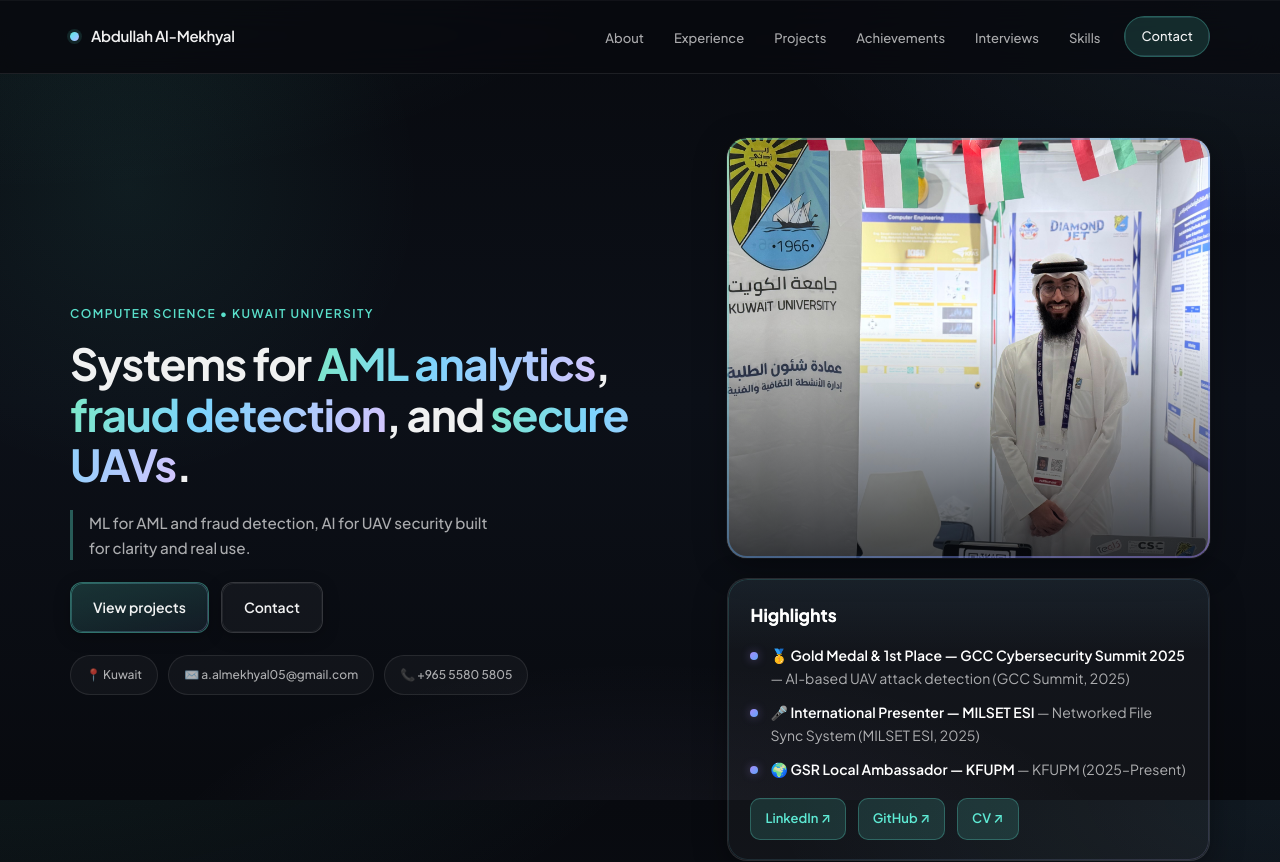
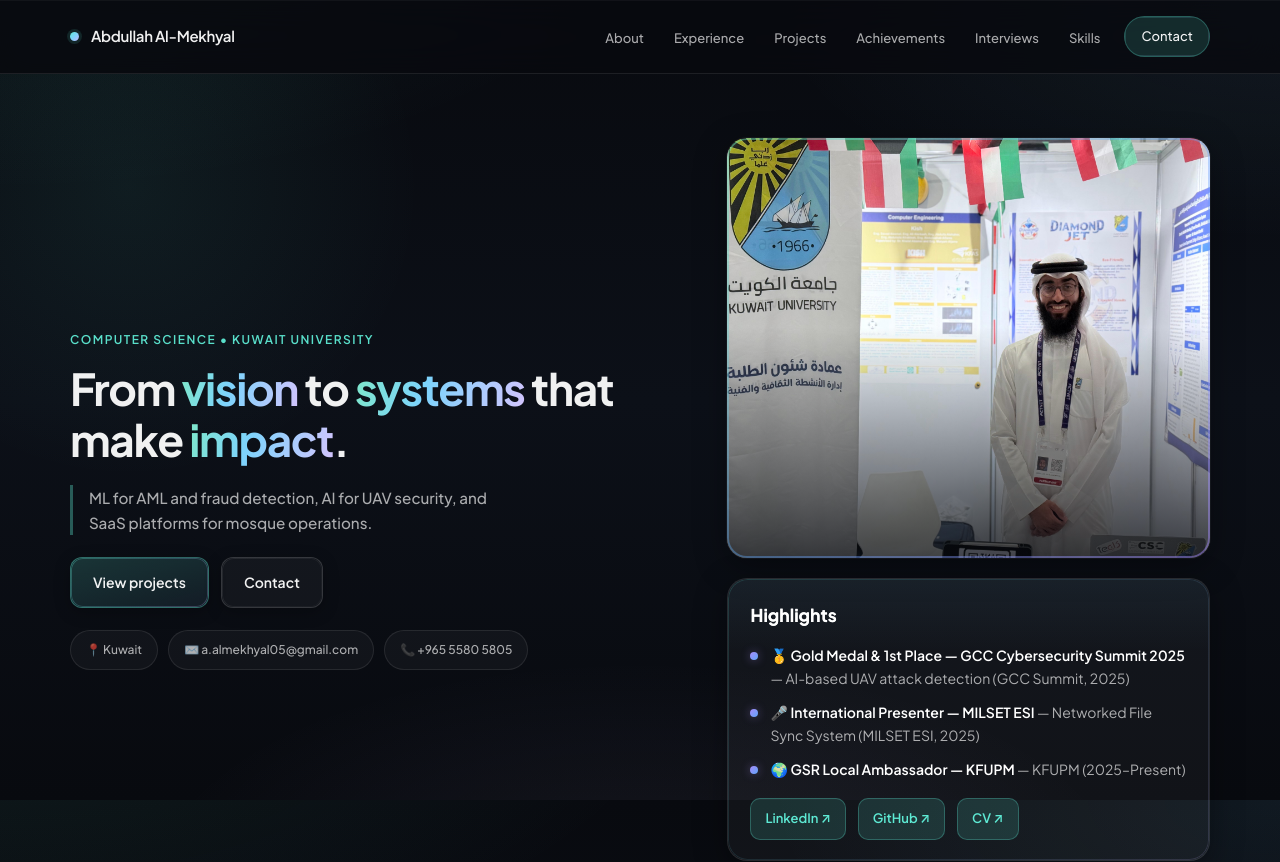
Before and after one commit to mekhyal/portfolio, a React (Create React App) app: page / in a window 1280 px wide. Shown: the top 862 px of the page. Built offline with nearby package versions, Linux system fonts and the light colour scheme.

Commit message:
New updates on the hook

```diff
--- a/src/App.js
+++ b/src/App.js
@@ -222,13 +222,11 @@ export default function App() {
             <div className="hero-text">
               <p className="eyebrow">Computer Science • Kuwait University</p>
               <h1>
-                Systems for{' '}
-                <span className="grad">AML analytics</span>,{' '}
-                <span className="grad">fraud detection</span>, and{' '}
-                <span className="grad">secure UAVs</span>.
+                From <span className="grad">vision</span> to <span className="grad">systems</span> that make{' '}
+                <span className="grad">impact</span>.
               </h1>
               <p className="value-statement">
-                ML for AML and fraud detection, AI for UAV security built for clarity and real use.
+                ML for AML and fraud detection, AI for UAV security, and SaaS platforms for mosque operations.
               </p>
 
               <div className="hero-cta">
```
Also changed, not shown: 1 other file (tests, documents, lock files or other folders).
